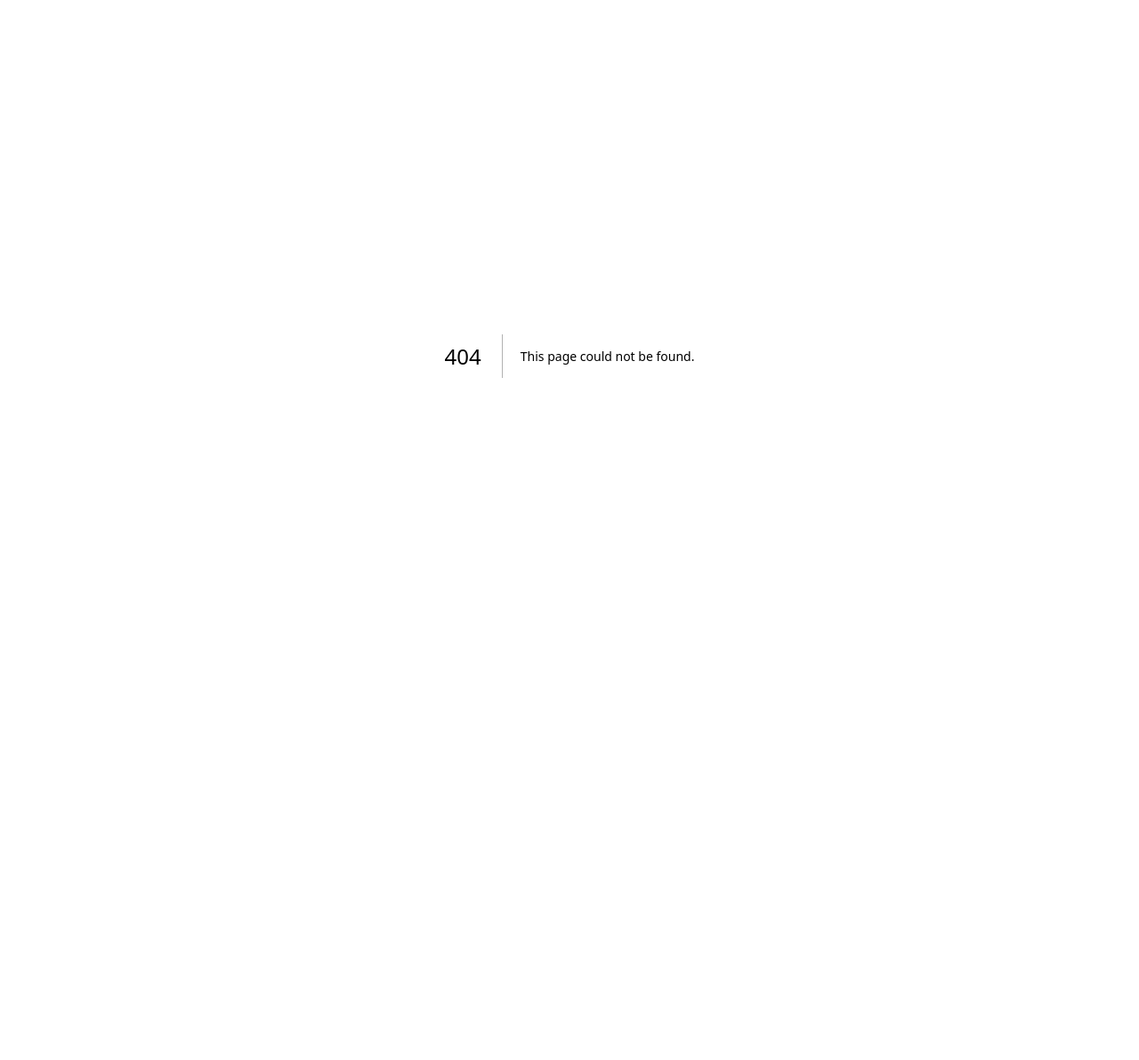
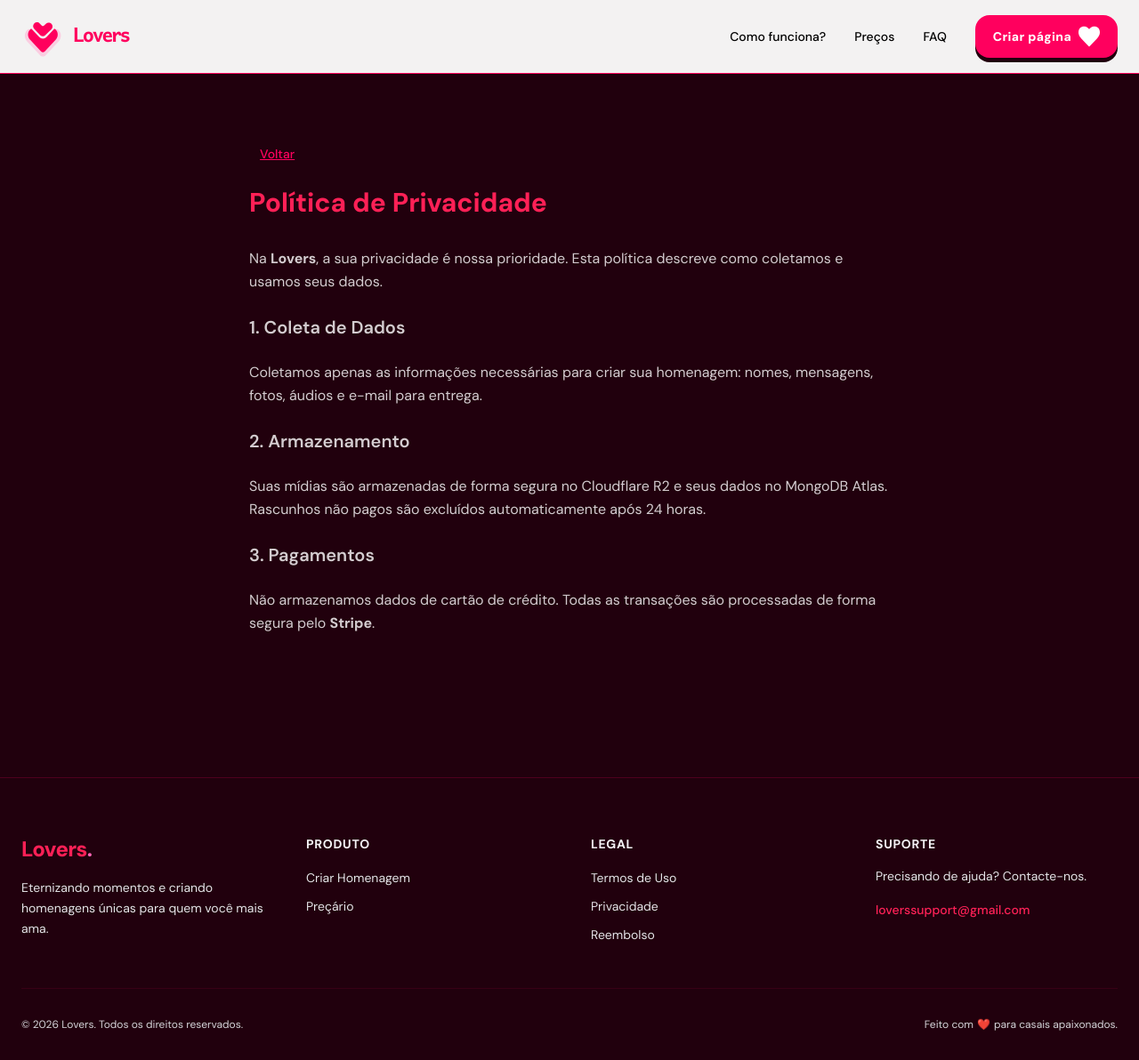
Before and after one commit to OBitencourt/Lovers, a Next.js app: page /privacidade in a window 1280 px wide. Before the commit this address had no page. Shown: the whole page at 89% size. Before the commit the page ends 800 px from the top, so only its background shows below. Built offline with nearby package versions, Linux system fonts and the light colour scheme.

Commit message:
feat: Adiciona páginas de termos de privacidade, uso e reembolso. Adiciona footer.

```diff
--- /dev/null
+++ b/app/(legal)/layout.tsx
@@ -0,0 +1,16 @@
+
+import Footer from "@/components/footer";
+import Header from "@/components/header";
+
+export default function RootLayout({
+  children,
+}: Readonly<{
+  children: React.ReactNode;
+}>) {
+  return (
+    <div>
+        <Header />
+        {children}
+    </div>
+  );
+}
--- /dev/null
+++ b/app/(legal)/privacidade/page.tsx
@@ -0,0 +1,24 @@
+import Link from "next/link";
+
+export default function PrivacyPage() {
+  return (
+    <main className="max-w-3xl mx-auto px-6 py-40 text-white/80 leading-relaxed">
+      <Link
+        href="/"
+        className="text-sm text-primary font-medium p-3 underline hover:bg-zinc-800 rounded-lg"
+      >
+        Voltar
+      </Link>
+      <h1 className="text-3xl font-bold mb-8 mt-6 text-rose-500">Política de Privacidade</h1>
+      <section className="space-y-6">
+        <p>Na <strong>Lovers</strong>, a sua privacidade é nossa prioridade. Esta política descreve como coletamos e usamos seus dados.</p>
+        <h2 className="text-xl font-semibold">1. Coleta de Dados</h2>
+        <p>Coletamos apenas as informações necessárias para criar sua homenagem: nomes, mensagens, fotos, áudios e e-mail para entrega.</p>
+        <h2 className="text-xl font-semibold">2. Armazenamento</h2>
+        <p>Suas mídias são armazenadas de forma segura no Cloudflare R2 e seus dados no MongoDB Atlas. Rascunhos não pagos são excluídos automaticamente após 24 horas.</p>
+        <h2 className="text-xl font-semibold">3. Pagamentos</h2>
+        <p>Não armazenamos dados de cartão de crédito. Todas as transações são processadas de forma segura pelo <strong>Stripe</strong>.</p>
+      </section>
+    </main>
+  );
+}
--- /dev/null
+++ b/app/(legal)/reembolso/page.tsx
@@ -0,0 +1,27 @@
+import Link from "next/link";
+
+export default function RefundPage() {
+  return (
+    <main className="max-w-3xl mx-auto px-6 py-40 text-white/80 leading-relaxed text-center">
+      <Link
+        href="/"
+        className="text-sm text-primary font-medium p-3 underline hover:bg-zinc-800 rounded-lg"
+      >
+        Voltar
+      </Link>
+      <h1 className="text-3xl font-bold mb-8 mt-6 text-rose-500">Política de Reembolso</h1>
+      <section className="space-y-6 max-w-xl mx-auto">
+        <p>Como nossos produtos são digitais e gerados instantaneamente, temos regras específicas para reembolsos:</p>
+        <div className="bg-zinc-900 p-6 rounded-2xl text-left border border-zinc-700">
+          <h2 className="text-lg font-semibold mb-2">Arrependimento</h2>
+          <p className="text-sm">Devido à natureza do serviço (entrega imediata de bem digital personalizado), o direito de arrependimento não se aplica após a ativação da página.</p>
+        </div>
+        <div className="bg-zinc-900 p-6 rounded-2xl text-left border border-zinc-700">
+          <h2 className="text-lg font-semibold mb-2">Falhas Técnicas</h2>
+          <p className="text-sm">Caso ocorra um erro técnico que impeça a visualização da página, e nossa equipe não consiga resolver em até 7 dias, o reembolso total será efetuado.</p>
+        </div>
+        <p className="text-sm text-primary mt-8">Dúvidas? Entre em contato: <strong>loverssupport@gmail.com</strong></p>
+      </section>
+    </main>
+  );
+}
--- /dev/null
+++ b/app/(legal)/termos/page.tsx
@@ -0,0 +1,24 @@
+import Link from "next/link";
+
+export default function TermsPage() {
+  return (
+    <main className="max-w-3xl mx-auto px-6 py-40 text-white/80 leading-relaxed">
+      <Link
+        href="/"
+        className="text-sm text-primary font-medium p-3 underline hover:bg-zinc-800 rounded-lg"
+      >
+        Voltar
+      </Link>
+      <h1 className="text-3xl font-bold mb-8 mt-6 text-rose-500">Termos de Uso</h1>
+      <section className="space-y-6">
+        <p>Ao utilizar a Lovers, você concorda com os seguintes termos:</p>
+        <h2 className="text-xl font-semibold">1. Uso do Serviço</h2>
+        <p>O serviço destina-se à criação de homenagens pessoais. É proibido o upload de conteúdo ofensivo, ilegal ou que viole direitos autorais.</p>
+        <h2 className="text-xl font-semibold">2. Disponibilidade</h2>
+        <p>Homenagens do plano Basic ficam disponíveis por 6 meses. O plano Premium oferece disponibilidade vitalícia (enquanto o serviço estiver ativo).</p>
+        <h2 className="text-xl font-semibold">3. Responsabilidade</h2>
+        <p>A Lovers não se responsabiliza pelo conteúdo inserido pelos usuários nas páginas geradas.</p>
+      </section>
+    </main>
+  );
+}
--- a/app/layout.tsx
+++ b/app/layout.tsx
@@ -1,6 +1,7 @@
 import type { Metadata } from "next";
 import { DM_Sans, Harmattan } from "next/font/google"; // Importando as novas fontes
 import "./globals.css";
+import Footer from "@/components/footer";
 
 const dmSans = DM_Sans({
   variable: "--font-dm-sans",
@@ -29,6 +30,7 @@ export default function RootLayout({
         className={`${dmSans.variable} ${harmattan.variable} overflow-x-hidden antialiased`}
       >
         {children}
+        <Footer />
       </body>
     </html>
   );
--- a/app/page.tsx
+++ b/app/page.tsx
@@ -286,15 +286,6 @@ export default function Home() {
       {/* FAQ */}
       <FAQ />
 
-      {/* Footer */}
-      <footer className="py-32 px-6 text-center relative">
-        <div className="absolute inset-0 bg-linear-to-r from-rose-300 via-pink-300 to-rose-300 animate-gradient-x opacity-60" />
-        <div className="relative z-10 max-w-2xl mx-auto">
-          <h2 className="text-4xl font-extrabold text-white mb-8">
-            Footer
-          </h2>
-        </div>
-      </footer>
     </main>
   );
 }
--- a/components/create-form.tsx
+++ b/components/create-form.tsx
@@ -50,8 +50,8 @@ export default function CreateForm() {
   const [email, setEmail] = useState("");
   const [startDate, setStartDate] = useState("");
 
-  const [names, setNames] = useState("Sucesso & Arthur");
-  const [message, setMessage] = useState("Nossa história é feita de pequenos momentos que viraram eternos.");
+  const [names, setNames] = useState("");
+  const [message, setMessage] = useState("");
   const [story, setStory] = useState("");
   const [youtubeUrl, setYoutubeUrl] = useState("");
   const [images, setImages] = useState<File[]>([]);
@@ -231,6 +231,7 @@ export default function CreateForm() {
             <input
               required
               value={names}
+              placeholder="ex: Pedro & Maria"
               onChange={(e) => setNames(e.target.value)}
               className="w-full rounded-xl border border-primary bg-primary/5 px-4 py-3 focus:ring-2 focus:ring-rose-400 outline-none"
             />
@@ -241,6 +242,7 @@ export default function CreateForm() {
             <input
               required
               value={message}
+              placeholder="ex: Nossa história é feita de pequenos momentos que viraram eternos."
               onChange={(e) => setMessage(e.target.value)}
               className="w-full rounded-xl border border-primary bg-primary/5 px-4 py-3 focus:ring-2 focus:ring-rose-400 outline-none"
             />
--- /dev/null
+++ b/components/footer.tsx
@@ -0,0 +1,50 @@
+import Link from "next/link";
+
+export default function Footer() {
+  const currentYear = new Date().getFullYear();
+
+  return (
+    <footer className="bg-background border-t border-primary/20 pt-16 pb-8">
+      <div className="max-w-7xl mx-auto px-6">
+        <div className="grid grid-cols-1 md:grid-cols-4 gap-12 mb-12">
+          <div className="col-span-1 md:col-span-1">
+            <Link href="/" className="text-2xl font-extrabold text-rose-500 tracking-tight">
+              Lovers<span className="text-pink-400">.</span>
+            </Link>
+            <p className="mt-4 text-zinc-200 text-sm leading-relaxed">
+              Eternizando momentos e criando homenagens únicas para quem você mais ama.
+            </p>
+          </div>
+          <div>
+            <h4 className="text-sm font-bold text-zinc-100 uppercase tracking-wider mb-4">Produto</h4>
+            <ul className="space-y-2">
+              <li><Link href="/create" className="text-zinc-200 hover:text-rose-500 text-sm transition-colors">Criar Homenagem</Link></li>
+              <li><Link href="/#precos" className="text-zinc-200 hover:text-rose-500 text-sm transition-colors">Preçário</Link></li>
+            </ul>
+          </div>
+          <div>
+            <h4 className="text-sm font-bold text-zinc-100 uppercase tracking-wider mb-4">Legal</h4>
+            <ul className="space-y-2">
+              <li><Link href="/termos" className="text-zinc-200 hover:text-rose-500 text-sm transition-colors">Termos de Uso</Link></li>
+              <li><Link href="/privacidade" className="text-zinc-200 hover:text-rose-500 text-sm transition-colors">Privacidade</Link></li>
+              <li><Link href="/reembolso" className="text-zinc-200 hover:text-rose-500 text-sm transition-colors">Reembolso</Link></li>
+            </ul>
+          </div>
+          <div>
+            <h4 className="text-sm font-bold text-zinc-100 uppercase tracking-wider mb-4">Suporte</h4>
+            <p className="text-zinc-200 mb-4 text-sm transition-colors">Precisando de ajuda? Contacte-nos.</p>
+            <a href="mailto:suporte@seusite.com" className="text-rose-500 font-medium text-sm hover:underline">
+              loverssupport@gmail.com
+            </a>
+          </div>
+        </div>
+        <div className="pt-8 border-t border-primary/10 flex flex-col md:flex-row justify-between items-center gap-4">
+          <p className="text-zinc-300 text-xs">&copy; {currentYear} Lovers. Todos os direitos reservados.</p>
+            <div className="flex items-center gap-1 text-zinc-300 text-xs">
+                Feito com <span className="text-rose-400">❤️</span> para casais apaixonados.
+            </div>
+        </div>
+      </div>
+    </footer>
+  );
+}
--- a/components/header.tsx
+++ b/components/header.tsx
@@ -13,7 +13,7 @@ export default function Header () {
                         width={50}
                         height={50}
                     />
-                    <span className="text-4xl tracking-tighter mt-3 font-harmattan font-extrabold text-primary">Lovers</span>
+                    <span className="text-3xl tracking-tighter font-harmattan font-extrabold text-primary">Lovers</span>
                 </Link>
 
 
@@ -27,7 +27,7 @@ export default function Header () {
                     <Link href="/#faq" className="hidden md:flex hover:text-primary font-sans text-black transition">
                         FAQ
                     </Link>
-                    <Link href="/create?plan=premium" className="transition py-3 px-5 text-white drop-shadow-[0_5px_0_var(--color-background)]  rounded-2xl bg-primary flex items-center gap-2 color-white font-sans font-extrabold active:drop-shadow-[0_0_0_var(--color-background)] active:translate-y-1">
+                    <Link href="/create?plan=premium" className="transition py-3 px-5 text-white drop-shadow-[0_5px_0_var(--color-background)]  rounded-2xl bg-primary flex items-center gap-2 color-white font-sans font-extrabold tracking-wide active:drop-shadow-[0_0_0_var(--color-background)] active:translate-y-1">
                         Criar página
 
                         <Image
```
